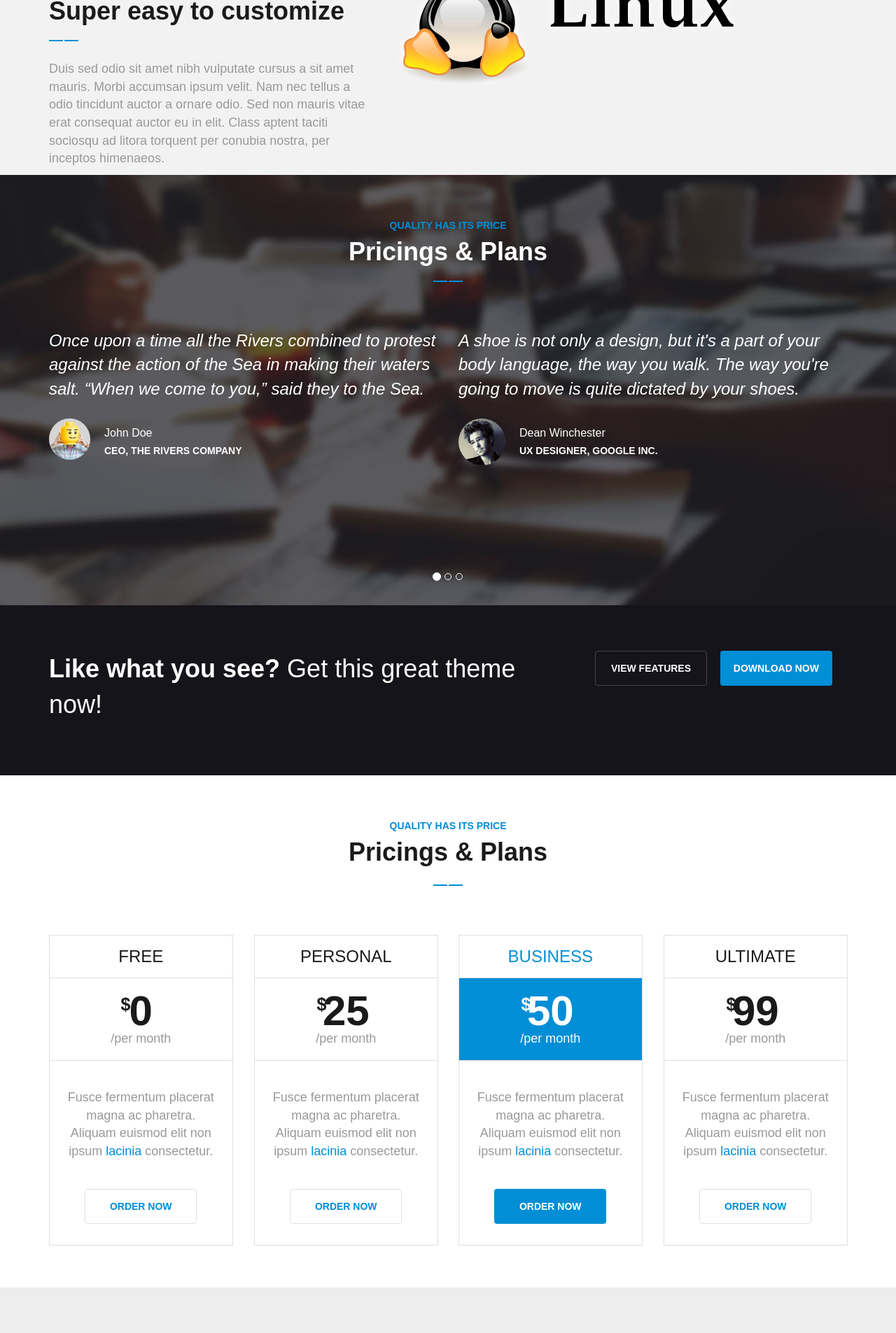
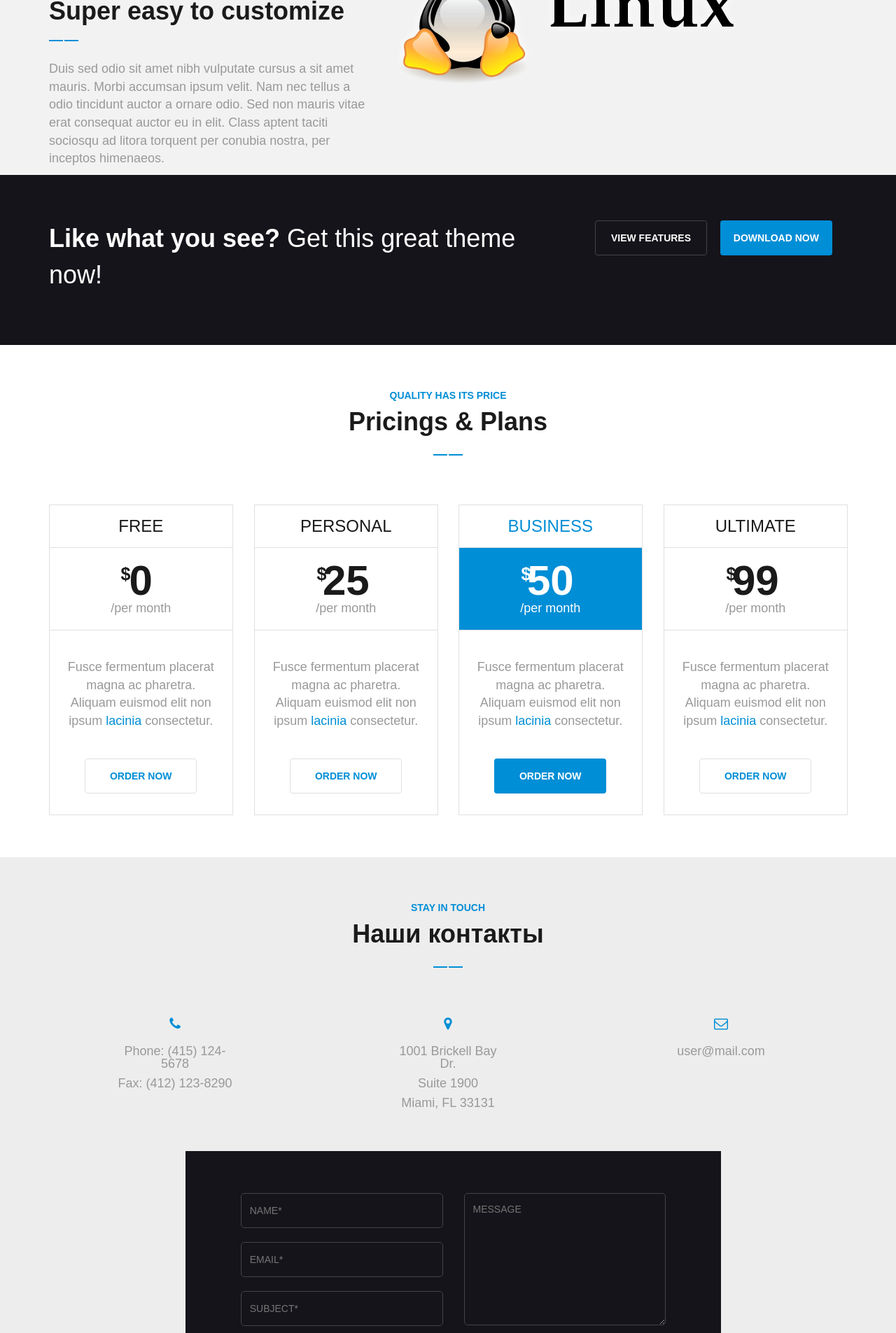
Before and after one commit to flashboyka/initpy3, a Django app: page /accounts/password/reset/ in a window 1280 px wide; the page is wider, and only the part inside the window is pictured. Shown: the part 1769-3674 px from the top of that part at 70% size. Run offline with Django 3.2, Linux system fonts and the light colour scheme; some libraries are stand-ins or nearby versions.

Commit message:
base.html: Добавил блок team и удалил дефолтовый текст

```diff
--- a/initpy/templates/base.html
+++ b/initpy/templates/base.html
@@ -136,83 +136,9 @@
 
 	<!-- pricing-slide section starts here -->
 	<section class="pricing-slide" id="testimonials">
-	  <div class="container">
-	    <div class="row">
-	      <div class="pricing-slide-heading text-center">
-		<h4>quality has its price</h4>
-		<h2>Pricings &amp; Plans</h2>
-		<img class="img=responsive" src="{% static '/images/daag.png' %}" alt="">
-	      </div>
-	      <div class="the-pricing-slider">
-		<div id="carousel-example-generic" class="carousel slide" data-ride="carousel">
-		  <!-- Indicators -->
-		  <ol class="carousel-indicators">
-		    <li data-target="#carousel-example-generic" data-slide-to="0" class="active"></li>
-		    <li data-target="#carousel-example-generic" data-slide-to="1"></li>
-		    <li data-target="#carousel-example-generic" data-slide-to="2"></li>
-		  </ol>
-		  <!-- Wrapper for slides -->
-		  <div class="carousel-inner" role="listbox">
-		    <div class="item active">
-		      <div class="col-md-6 col-xs-12 col-sm-6 wow zoomIn animated">
-			<p>Once upon a time all the Rivers combined to protest against the action of the Sea in making their waters salt. “When we come to you,” said they to the Sea.</p>
-			<div class="person">
-			  <img class="img-circle img-responsive" src="{% static '/images/slider-img-1.jpg' %}" alt="">
-			  <h6>John Doe</h6>
-			  <h5>CEO, THE RIVERS COMPANY</h5>
-			</div>
-		      </div>
-		      <div class="col-md-6 col-xs-12 col-sm-6 wow zoomIn animated">
-			<p>A shoe is not only a design, but it's a part of your body language, the way you walk. The way you're going to move is quite dictated by your shoes.</p>
-			<div class="person">
-			  <img class="img-circle img-responsive" src="{% static '/images/slider-img-2.jpg' %}" alt="">
-			  <h6>Dean Winchester</h6>
-			  <h5>UX DESIGNER, GOOGLE INC.</h5>
-			</div>
-		      </div>
-		    </div>
-		    <div class="item">
-		      <div class="col-md-6 col-xs-12 col-sm-6 wow zoomIn animated">
-			<p>Once upon a time all the Rivers combined to protest against the action of the Sea in making their waters salt. “When we come to you,” said they to the Sea.</p>
+	{% block team %}
 
-			<div class="person">
-			  <img class="img-circle img-responsive" src="{% static '/images/slider-img-3.jpg' %}" alt="">
-			  <h6>John Doe</h6>
-			  <h5>CEO, THE RIVERS COMPANY</h5>
-			</div>
-		      </div>
-		      <div class="col-md-6 col-xs-12 col-sm-6 wow zoomIn animated">
-			<p>A shoe is not only a design, but it's a part of your body language, the way you walk. The way you're going to move is quite dictated by your shoes.</p>
-			<div class="person">
-			  <img class="img-circle img-responsive" src="{% static '/images/slider-img-5.jpg' %}" alt="">
-			  <h6>Dean Winchester</h6>
-			  <h5>UX DESIGNER, GOOGLE INC.</h5>
-			</div>
-		      </div>
-		    </div>
-		    <div class="item">
-		      <div class="col-md-6 col-xs-12 col-sm-6 wow zoomIn animated">
-			<p>Once upon a time all the Rivers combined to protest against the action of the Sea in making their waters salt. “When we come to you,” said they to the Sea.</p>
-			<div class="person">
-			  <img class="img-circle img-responsive" src="{% static '/images/slider-img-4.jpg' %}" alt="">
-			  <h6>John Doe</h6>
-			  <h5>CEO, THE RIVERS COMPANY</h5>
-			</div>
-		      </div>
-		      <div class="col-md-6 col-xs-12 col-sm-6 wow zoomIn animated">
-			<p>A shoe is not only a design, but it's a part of your body language, the way you walk. The way you're going to move is quite dictated by your shoes.</p>
-			<div class="person">
-			  <img class="img-circle img-responsive" src="{% static '/images/slider-img-6.jpg' %}" alt="">
-			  <h6>Dean Winchester</h6>
-			  <h5>UX DESIGNER, GOOGLE INC.</h5>
-			</div>
-		      </div>
-		    </div>
-		  </div>
-		</div>
-	      </div>
-	    </div>
-	  </div>
+	{% endblock team %}
 	</section><!-- end of pricing-slide section -->
 
 	<!-- find section -->
```
